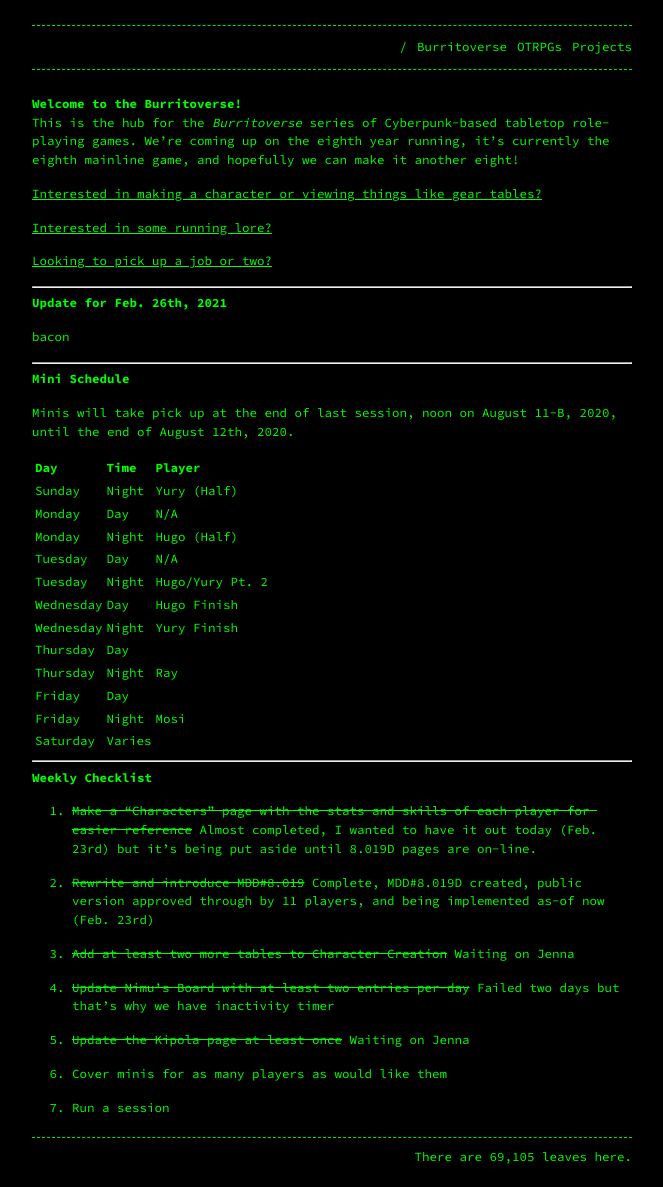
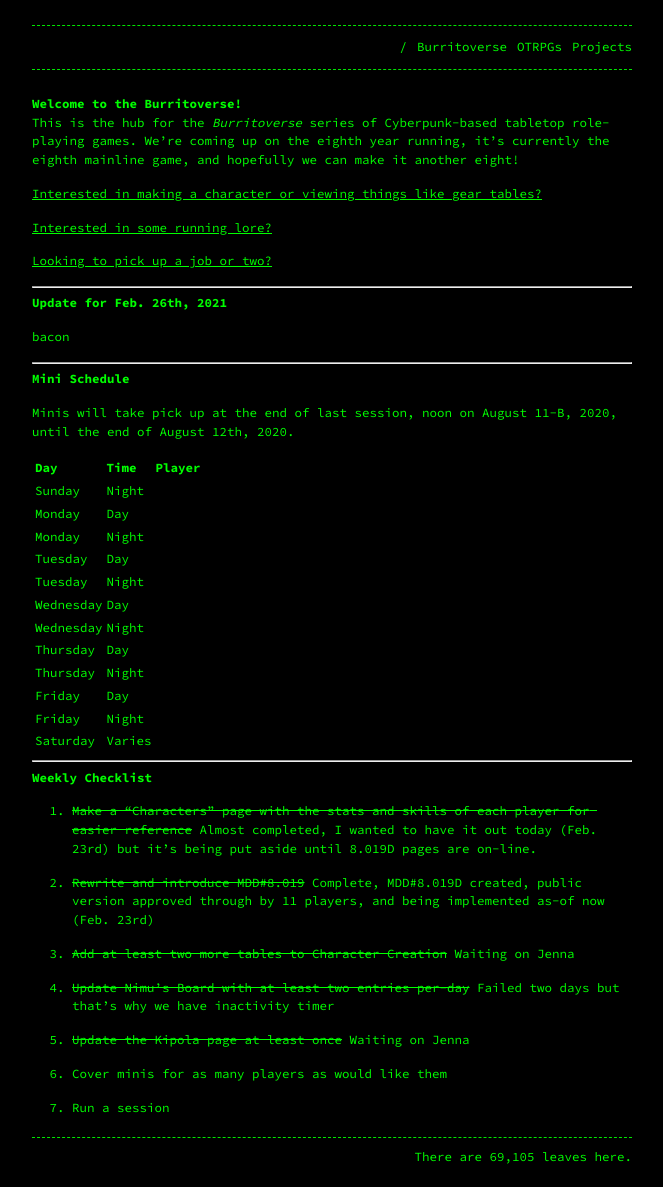
Before and after one commit to Terwilliger69105/69105.github.io, a Jekyll site: the page built from burritoverse.md, in a window 1280 px wide. Shown: the whole page, without its empty margins (308-971 px from the left). Built offline with Jekyll 4.4.1, drawn with Linux system fonts in a browser that asks for light colours; our own code applies the rules of GitHub Pages for plain Markdown files.

Commit message:
Update burritoverse.md

```diff
--- a/burritoverse.md
+++ b/burritoverse.md
@@ -27,17 +27,17 @@ Minis will take pick up at the end of last session, noon on August 11-B, 2020, u
 
 Day       | Time   | Player
 ----------|--------|-------
-Sunday    | Night  | Yury (Half)
-Monday    | Day    | N/A
-Monday    | Night  | Hugo (Half)
-Tuesday   | Day    | N/A
-Tuesday   | Night  | Hugo/Yury Pt. 2
-Wednesday | Day    | Hugo Finish
-Wednesday | Night  | Yury Finish
+Sunday    | Night  |
+Monday    | Day    |
+Monday    | Night  |
+Tuesday   | Day    |
+Tuesday   | Night  |
+Wednesday | Day    |
+Wednesday | Night  |
 Thursday  | Day    |
-Thursday  | Night  | Ray
+Thursday  | Night  |
 Friday    | Day    |
-Friday    | Night  | Mosi
+Friday    | Night  |
 Saturday  | Varies |
 
 ---
```
